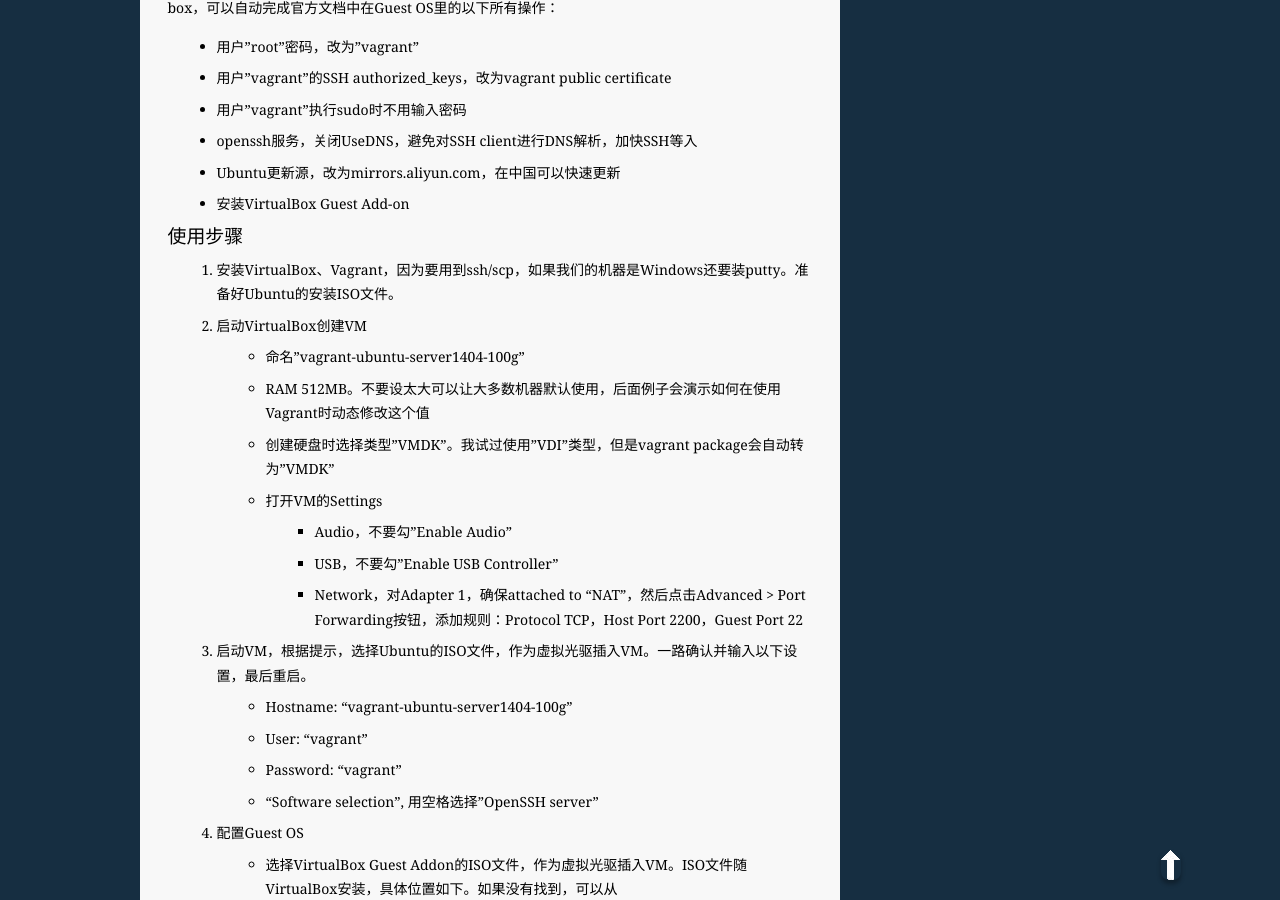
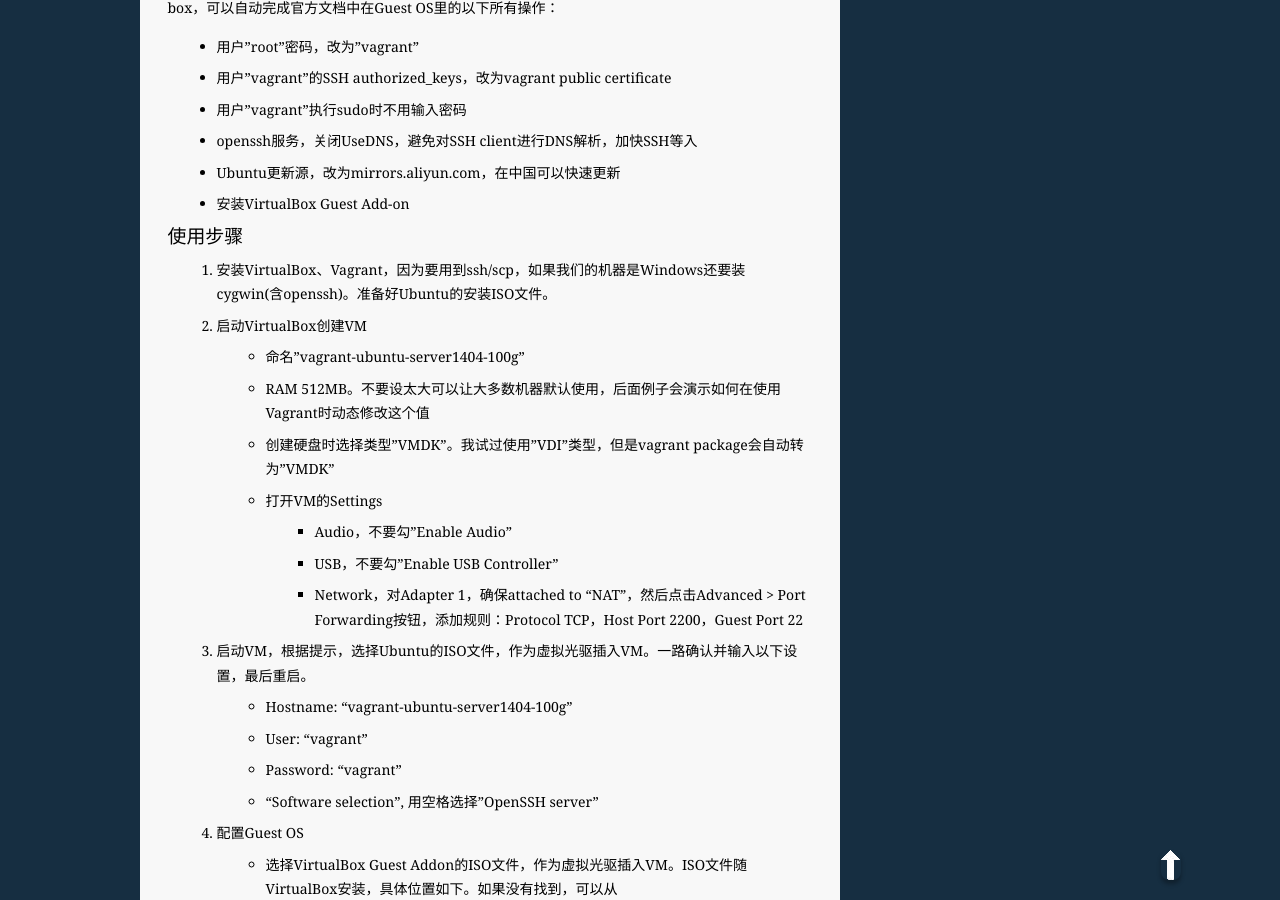
Before and after one commit to yuanyangwu/yuanyangwu.github.io, a Jekyll site: the page built from _posts/2015-05-24-create-vagrant-base-box.md, in a window 1280 px wide and 900 px high, scrolled down 580 px. Built offline with Jekyll 4.4.1, drawn with Linux system fonts in a browser that asks for light colours; comment, search, counter and statistics services are not loaded.

Commit message:
fix windows tool: use cygwin instead of putty

```diff
--- a/_posts/2015-05-24-create-vagrant-base-box.md
+++ b/_posts/2015-05-24-create-vagrant-base-box.md
@@ -28,7 +28,7 @@ DevOps的观念正深刻的改变软件开发的方式，使用Vagrant可以几
 
 ## 使用步骤
 
-1. 安装VirtualBox、Vagrant，因为要用到ssh/scp，如果我们的机器是Windows还要装putty。准备好Ubuntu的安装ISO文件。
+1. 安装VirtualBox、Vagrant，因为要用到ssh/scp，如果我们的机器是Windows还要装cygwin(含openssh)。准备好Ubuntu的安装ISO文件。
 2. 启动VirtualBox创建VM
    - 命名"vagrant-ubuntu-server1404-100g"
    - RAM 512MB。不要设太大可以让大多数机器默认使用，后面例子会演示如何在使用Vagrant时动态修改这个值
```
